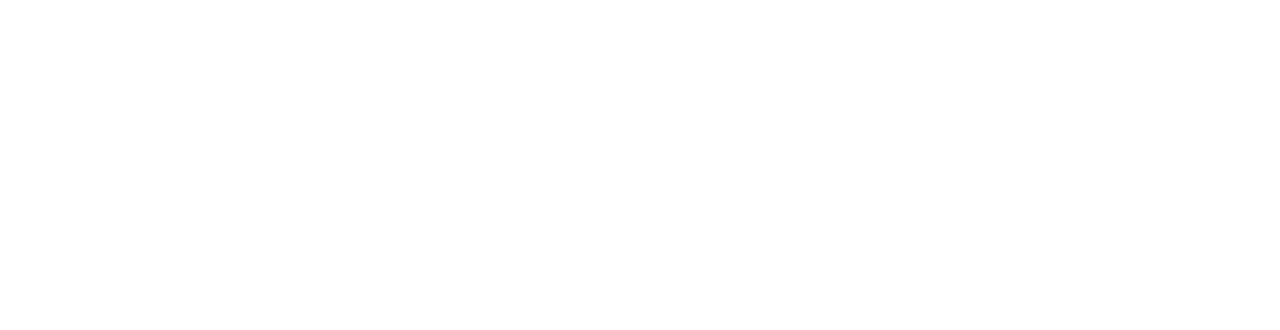
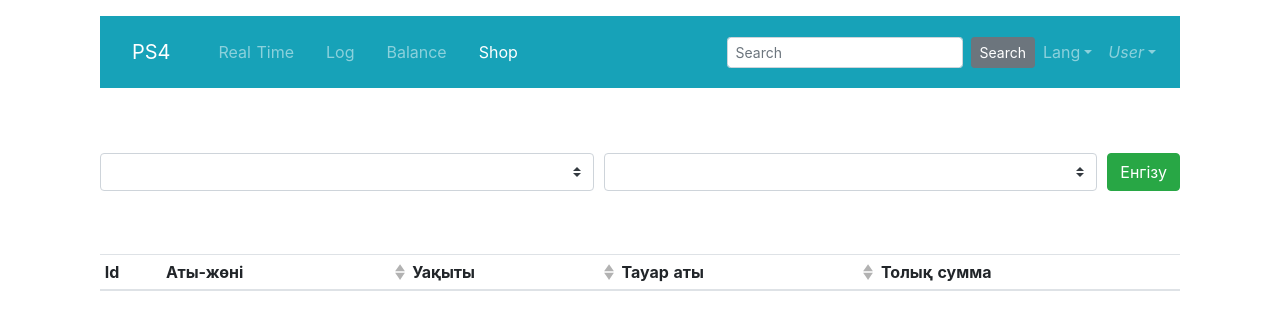
Before and after one commit to bek-app/nuxtjs-pr, a Nuxt app: page /shop in a window 1280 px wide. Before the commit this address had no page. Shown: the top 330 px of the page. Built offline with nearby package versions, Linux system fonts and the light colour scheme.

Commit message:
added shop

```diff
--- a/components/Navbar.vue
+++ b/components/Navbar.vue
@@ -6,8 +6,8 @@
         no-prefetch
         exact
         active-class="active"
-        to="/"
-        >NuxtJs</b-navbar-brand
+        to="/realtime"
+        >PS4</b-navbar-brand
       >
 
       <b-navbar-toggle target="nav-collapse"></b-navbar-toggle>
@@ -16,15 +16,7 @@
         <b-navbar-nav>
           <b-nav-item
             class="nav-link"
-            no-prefetch
-            exact
-            active-class="active"
-            to="/"
-            >Home
-          </b-nav-item>
-          <b-nav-item
-            class="nav-link"
-            no-prefetch
+            no-prefetchА
             exact
             active-class="active"
             to="/realtime"
@@ -47,6 +39,14 @@
             active-class="active"
             to="/balance"
             >Balance
+          </b-nav-item>
+          <b-nav-item
+            class="nav-link"
+            no-prefetch
+            exact
+            active-class="active"
+            to="/shop"
+            >Shop
           </b-nav-item>
         </b-navbar-nav>
 
--- a/pages/index.vue
+++ b/pages/index.vue
@@ -1,40 +1,12 @@
 <template>
-  <b-container class="mt-3">
-    <Navbar />
-    <b-table class="mt-5" :items="getUsers" :fields="fields"> </b-table>
-  </b-container>
+  <b-container> <Navbar /> </b-container>
 </template>
 
 <script>
 export default {
   data() {
-    return {
-      fields: [
-        {
-          key: 'pc',
-          label: 'PC',
-        },
-
-        {
-          key: 'start_time',
-          label: 'Басталуы',
-        },
-        {
-          key: 'end_time',
-          label: 'Аяқталуы',
-        },
-        {
-          key: 'name',
-          label: 'Аты-жөні',
-        },
-        { key: 'sum', label: 'Толық сумма' },
-      ],
-    }
+    return {}
   },
-  computed: {
-    users() {
-      return this.$store.state.users
-    },
-  },
+  computed: {},
 }
 </script>
--- /dev/null
+++ b/pages/shop.vue
@@ -0,0 +1,149 @@
+<template>
+  <b-container class="mt-3">
+    <Navbar />
+    <div class="selected__container">
+      <b-form-select
+        class="my-select"
+        v-model="selectedUserId"
+        :options="users"
+        value-field="id"
+        text-field="name"
+      ></b-form-select>
+      <b-form-select
+        class="my-select"
+        v-model="selectedProductId"
+        :options="products"
+        value-field="id"
+        text-field="name"
+      >
+      </b-form-select>
+      <b-button variant="success" @click="addSelected">Енгізу</b-button>
+    </div>
+    <div class="table">
+      <b-table
+        id="table-transition-example"
+        class="mt-5"
+        :items="items"
+        :fields="fields"
+        striped
+        small
+      >
+        <template #cell(id)="data">
+          {{ data.item.userId }}
+        </template>
+        <template #cell(user)="data">
+          {{ getUserNameById(data.item.userId) }}
+        </template>
+        <template #cell(product_name)="data">
+          {{ getProductNameById(data.item.productId) }}
+        </template>
+        <template #cell(start_time)="data">
+          {{ data.item.start_time | formatDate1 }}
+        </template>
+        <template #cell(sum)="data">
+          <b-badge variant="info"> {{ data.item.sum }} ₸ </b-badge>
+        </template>
+      </b-table>
+    </div>
+  </b-container>
+</template>
+
+<script>
+export default {
+  filters: {
+    formatDate1: (d) =>
+      d ? d.toLocaleTimeString('ru-RU').replace(',', '').slice(0, -3) : ' ',
+  },
+  data() {
+    return {
+      fields: [
+        {
+          key: 'id',
+          label: 'Id',
+        },
+        {
+          key: 'user',
+          label: 'Аты-жөні',
+          sortable: true,
+        },
+        {
+          key: 'start_time',
+          label: 'Уақыты',
+          sortable: true,
+        },
+
+        {
+          key: 'product_name',
+          label: 'Тауар аты',
+          sortable: true,
+        },
+
+        { key: 'sum', label: 'Толық сумма' },
+      ],
+      selectedUserId: null,
+      selectedProductId: null,
+    }
+  },
+
+  computed: {
+    items() {
+      return this.$store.state.shop_log.items
+    },
+
+    users() {
+      return this.$store.state.users.users
+    },
+    products() {
+      return this.$store.state.shop.products
+    },
+  },
+  methods: {
+    getUserNameById(userID) {
+      if (!userID) {
+        return ''
+      }
+      return this.users.find((user) => user.id === userID).name
+    },
+    getProductNameById(productID) {
+      if (!productID) {
+        return ''
+      }
+      return this.products.find((product) => product.id === productID).name
+    },
+    getProductSumById(productID) {
+      if (!productID) {
+        return ''
+      }
+      return this.products.find((product) => product.id === productID).sum
+    },
+    addSelected() {
+      if (!this.selectedUserId && !this.selectedProductId) return
+      const sum = this.products.find(
+        (product) => product.id === this.selectedProductId
+      ).sum
+      const newData = {
+        userId: this.selectedUserId,
+        start_time: new Date(),
+        productId: this.selectedProductId,
+        sum,
+      }
+      this.$store.commit('shop_log/addSelected', newData)
+    },
+  },
+}
+</script>
+<style scoped>
+.selected__container {
+  display: flex;
+  justify-content: space-around;
+  margin-top: 50px;
+  padding: 15px;
+}
+
+.my-select {
+  margin-right: 10px;
+}
+.table {
+  padding: 0 15px;
+}
+</style>
--- /dev/null
+++ b/store/shop.js
@@ -0,0 +1,15 @@
+export const state = () => ({
+  products: [
+    { id: 1, name: 'Coca-cola', sum: 350 },
+    { id: 2, name: 'Fanta', sum: 300 },
+    { id: 3, name: 'Moxito', sum: 300 },
+    { id: 4, name: 'Sprite', sum: 320 },
+    { id: 5, name: 'Dizzy', sum: 310 },
+    { id: 6, name: 'Gorilla', sum: 400 },
+  ],
+})
+
+export const getters = {}
+export const actions = {}
+
+export const mutations = {}
--- /dev/null
+++ b/store/shop_log.js
@@ -0,0 +1,16 @@
+export const state = () => ({
+  items: [],
+})
+
+export const getters = {}
+export const actions = {}
+
+export const mutations = {
+  addSelected(state, newData) {
+    state.items.push(newData)
+    this.commit('users/changeBalance', {
+      userId: newData.userId,
+      balance: newData.sum,
+    })
+  },
+}
```
